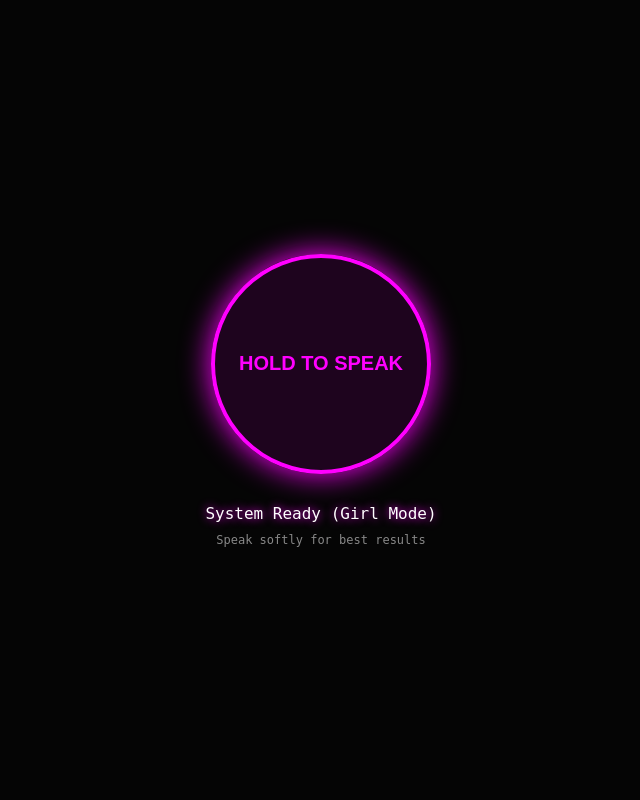
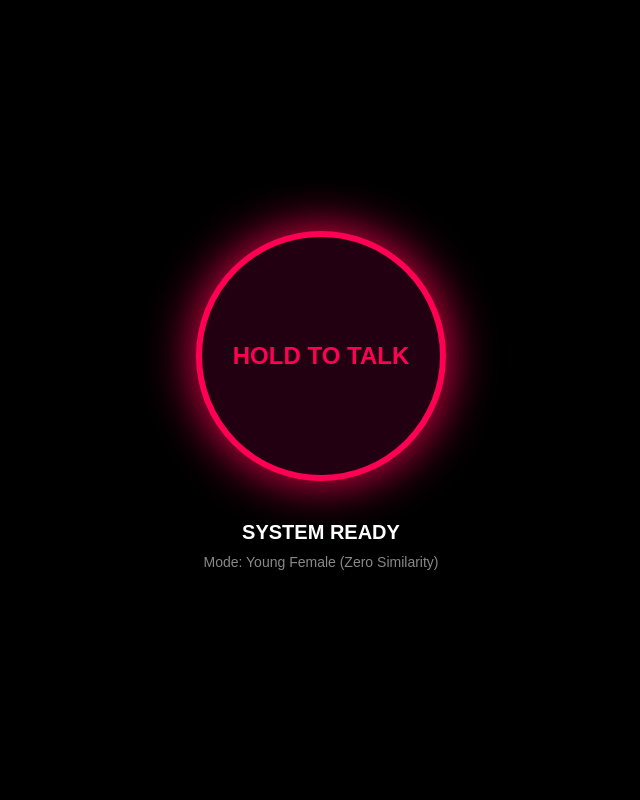
Before and after one commit to chirag93570/Voicemodbychirag, a Flask app: page / in a window 1280 px wide. Shown: the whole page, without its empty margins (319-959 px from the left). Run offline with Flask 3, Linux system fonts and the light colour scheme.

Commit message:
Update index.html

```diff
--- a/templates/index.html
+++ b/templates/index.html
@@ -3,41 +3,40 @@
 <head>
     <meta charset="UTF-8">
     <meta name="viewport" content="width=device-width, initial-scale=1.0">
-    <title>Punjabi Voice (Force Girl Pitch)</title>
+    <title>VoiceMod: PURE FEMALE</title>
     <style>
-        body { background: #050505; color: #ff00ff; font-family: monospace; text-align: center; display: flex; flex-direction: column; align-items: center; justify-content: center; height: 100vh; margin: 0; }
+        body { background: #000; color: #ff0055; font-family: sans-serif; text-align: center; display: flex; flex-direction: column; align-items: center; justify-content: center; height: 100vh; margin: 0; }
         #recordBtn {
-            width: 220px; height: 220px; border-radius: 50%;
-            border: 4px solid #ff00ff; background: rgba(255, 0, 255, 0.1);
-            color: #ff00ff; font-size: 20px; font-weight: bold; cursor: pointer;
-            box-shadow: 0 0 30px #ff00ff; -webkit-tap-highlight-color: transparent;
-            transition: all 0.2s;
+            width: 250px; height: 250px; border-radius: 50%;
+            border: 6px solid #ff0055; background: #220011;
+            color: #ff0055; font-size: 24px; font-weight: 900; cursor: pointer;
+            box-shadow: 0 0 50px #ff0055; -webkit-tap-highlight-color: transparent;
+            transition: transform 0.1s;
         }
-        #recordBtn:active { background: #ff00ff; color: #000; transform: scale(0.95); }
-        .status { margin-top: 30px; font-size: 16px; color: #fff; text-shadow: 0 0 10px #ff00ff; }
-        .hint { margin-top: 10px; font-size: 12px; color: #888; }
+        #recordBtn:active { background: #ff0055; color: #fff; transform: scale(0.95); }
+        .status { margin-top: 40px; font-size: 20px; color: #fff; font-weight: bold; }
+        .subtext { margin-top: 10px; color: #888; font-size: 14px; }
     </style>
 </head>
 <body>
-    <button id="recordBtn" ontouchstart="startRecording()" ontouchend="stopRecording()" onmousedown="startRecording()" onmouseup="stopRecording()">HOLD TO SPEAK</button>
-    <div class="status" id="status">System Ready (Girl Mode)</div>
-    <div class="hint">Speak softly for best results</div>
+    <button id="recordBtn" ontouchstart="startRecording()" ontouchend="stopRecording()" onmousedown="startRecording()" onmouseup="stopRecording()">HOLD TO TALK</button>
+    <div class="status" id="status">SYSTEM READY</div>
+    <div class="subtext">Mode: Young Female (Zero Similarity)</div>
 
     <script>
         // ---------------- CONFIGURATION ---------------- //
         const XI_API_KEY = "sk_1698b914f43f7a58dccd76cbf925162bd65d933f9ef08ff8";
 
-        // CHANGED VOICE TO: 'Sarah' (Sharper/High Pitch Standard Voice)
-        const VOICE_ID = "EXAVITQu4vr4xnSDxMaL";
+        // VOICE: "Mimi" (Young Female Childish Voice - Best for '22yo' vibe on Free Tier)
+        const VOICE_ID = "zrHiDhphv9ZnVXBqCLjz";
         // ----------------------------------------------- //
 
         let mediaRecorder;
         let audioChunks = [];
 
         async function startRecording() {
-            document.getElementById('status').innerText = "🎤 Listening...";
-            document.getElementById('recordBtn').style.borderColor = "white";
-            document.getElementById('recordBtn').style.boxShadow = "0 0 30px white";
+            document.getElementById('status').innerText = "👂 LISTENING...";
+            document.getElementById('recordBtn').style.background = "#550022";
 
             const stream = await navigator.mediaDevices.getUserMedia({ audio: true });
             mediaRecorder = new MediaRecorder(stream);
@@ -46,18 +45,18 @@
             mediaRecorder.ondataavailable = event => audioChunks.push(event.data);
 
             mediaRecorder.onstop = async () => {
-                document.getElementById('status').innerText = "⚡ AI Converting...";
+                document.getElementById('status').innerText = "⚡ CONVERTING...";
                 const audioBlob = new Blob(audioChunks, { type: 'audio/webm' });
 
                 const formData = new FormData();
                 formData.append("audio", audioBlob, "recording.webm");
                 formData.append("model_id", "eleven_multilingual_sts_v2");
 
-                // ⚠️ MAGIC SETTINGS FOR GIRL VOICE ⚠️
+                // 🛑 THE SECRET SAUCE FOR FEMALE VOICE 🛑
                 formData.append("voice_settings", JSON.stringify({
-                    "stability": 0.4,       // Allows accent to flex
-                    "similarity_boost": 0.3, // LOW = Ignores your male pitch
-                    "style": 0.0,
+                    "stability": 0.5,        // Balanced to keep voice clear
+                    "similarity_boost": 0.0, // ZERO: Ignores your male pitch completely
+                    "style": 1.0,            // MAX: Forces the 'Girl' personality
                     "use_speaker_boost": true
                 }));
 
@@ -70,22 +69,22 @@
 
                     if (!response.ok) {
                         const err = await response.text();
-                        throw new Error(err);
+                        console.error(err);
+                        throw new Error("Quota Exceeded or Key Blocked");
                     }
 
-                    document.getElementById('status').innerText = "🔊 Speaking...";
+                    document.getElementById('status').innerText = "🗣️ SPEAKING...";
                     const blob = await response.blob();
                     const audio = new Audio(URL.createObjectURL(blob));
                     audio.play();
 
                     audio.onended = () => {
-                        document.getElementById('status').innerText = "System Ready";
-                        document.getElementById('recordBtn').style.borderColor = "#ff00ff";
-                        document.getElementById('recordBtn').style.boxShadow = "0 0 30px #ff00ff";
+                        document.getElementById('status').innerText = "SYSTEM READY";
+                        document.getElementById('recordBtn').style.background = "#220011";
                     };
                 } catch (e) {
                     alert("Error: " + e.message);
-                    document.getElementById('status').innerText = "Error (Check Quota)";
+                    document.getElementById('status').innerText = "ERROR";
                 }
             };
 
```
